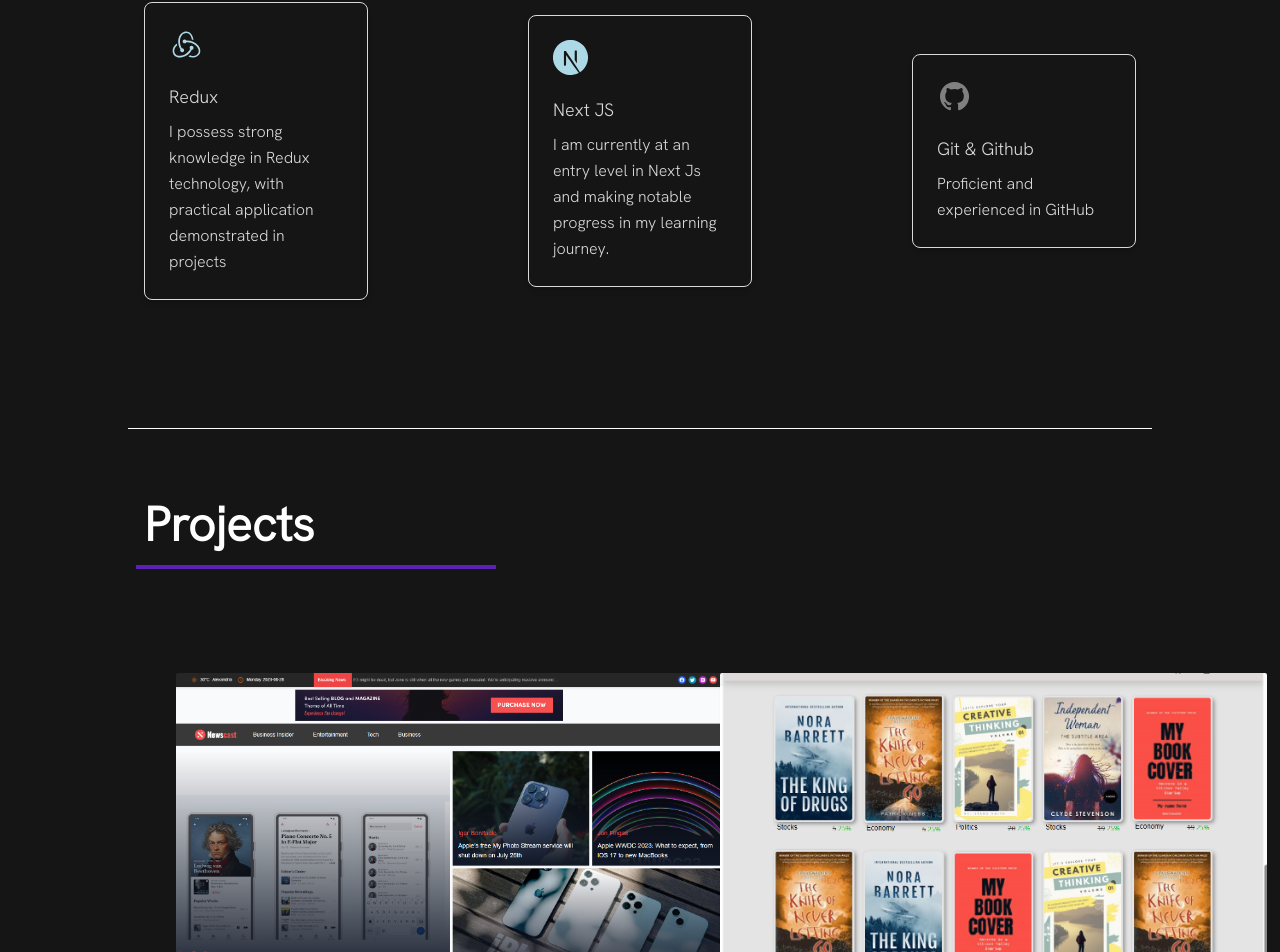
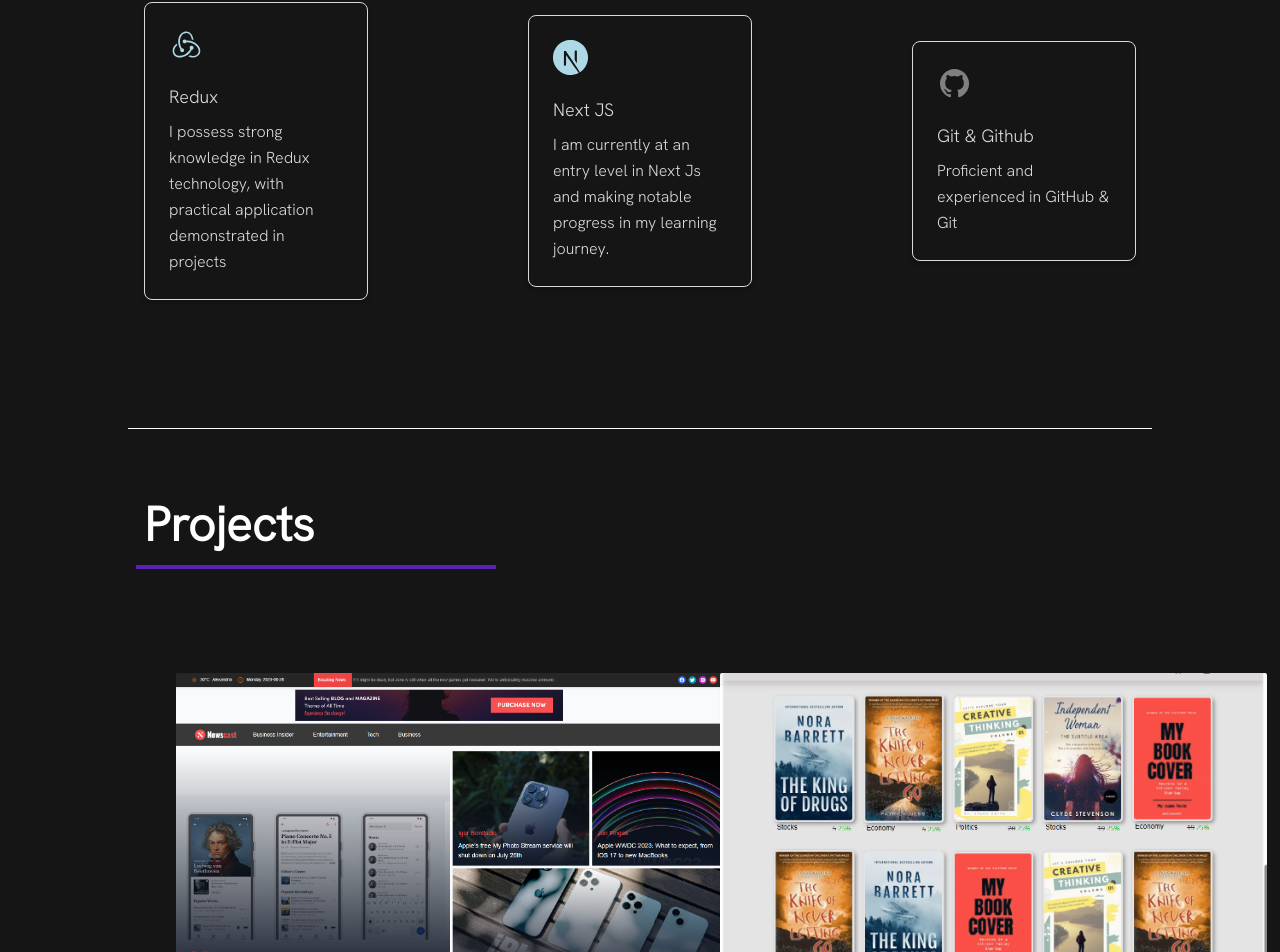
Before and after one commit to PeterRizek009/PeterRezekPortfolio, a React (Create React App) app: page / in a window 1280 px wide. Shown: the part 1566-2518 px from the top of the page. Built offline with nearby package versions, Linux system fonts and the light colour scheme; a web font is replaced by a local one.

Commit message:
edit skills

```diff
--- a/src/skills/skills.jsx
+++ b/src/skills/skills.jsx
@@ -69,7 +69,7 @@ const Skills = () => {
         {
             name: 'Git & Github',
             icon: <BiLogoGithub color='gray' size={35} />,
-            text :'Proficient and experienced in GitHub '
+            text :'Proficient and experienced in GitHub & Git '
         },
     ]
     return (
```
